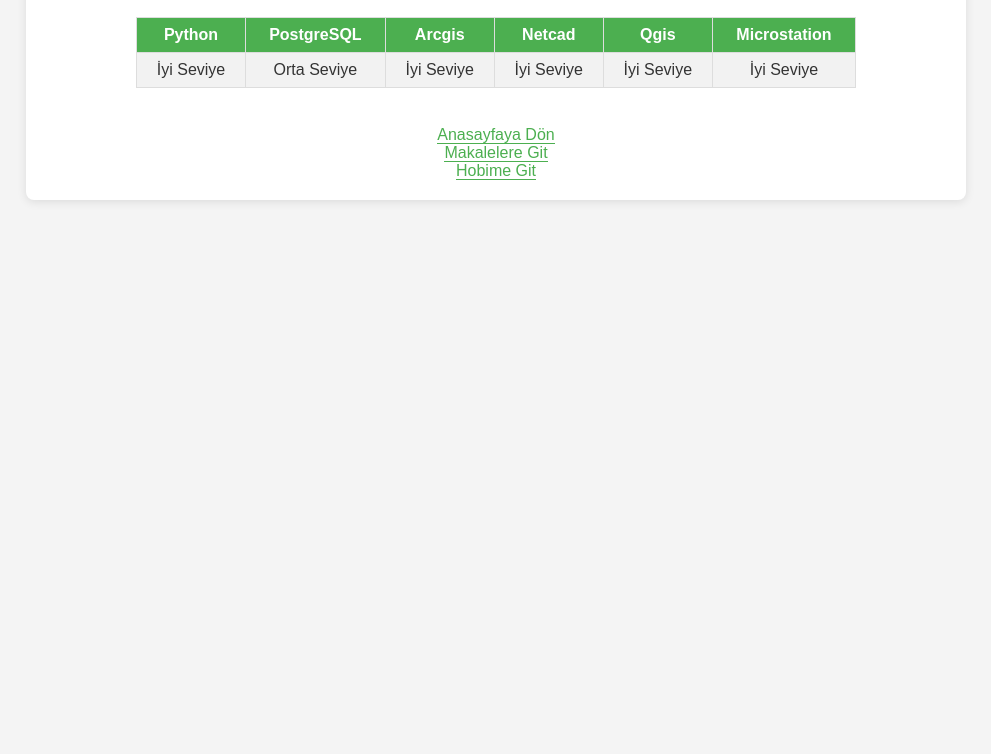
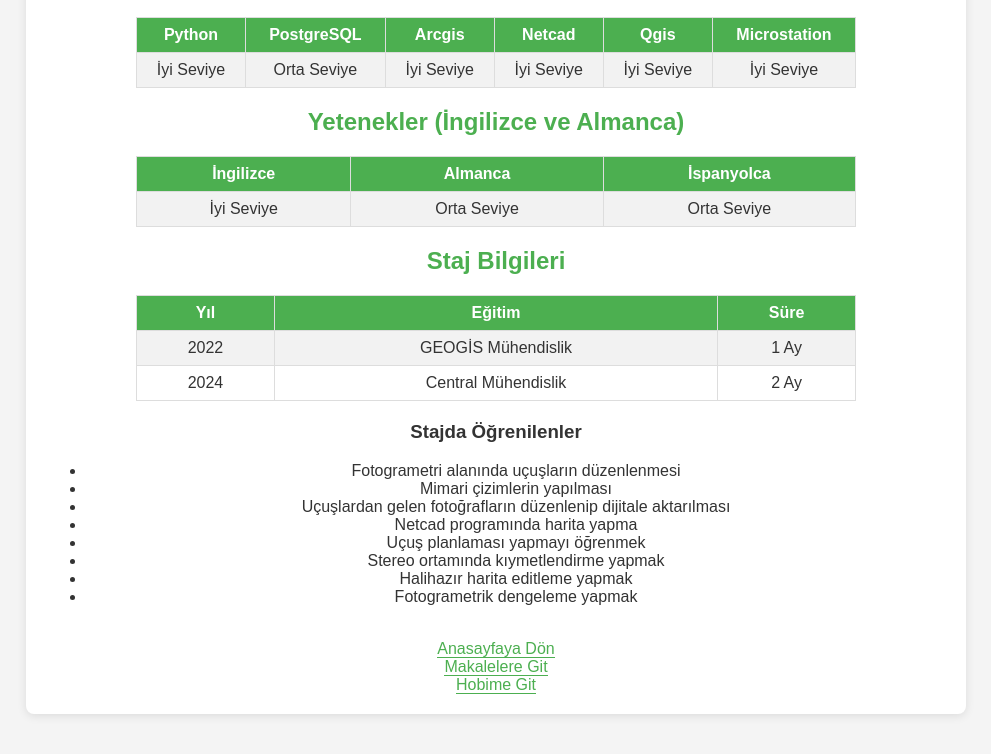
Before and after one commit to ezgigoc/cbsprogramlama, a plain HTML site: page yetenekler.html in a window 1280 px wide. Shown: the part 111-865 px from the top of the page, without its empty margins (144-1135 px from the left). Before the commit the page ends 800 px from the top, so only its background shows below. Drawn offline with Linux system fonts and the light colour scheme.

Commit message:
initialcommit

```diff
--- a/styles.css
+++ b/styles.css
@@ -56,3 +56,8 @@
     border-radius: 8px;
     box-shadow: 0 2px 10px rgba(0, 0, 0, 0.1);
 }
+body {
+    text-align: center;
+    background-color: #E6E6FA; /* Lila rengi */
+    font-family: Arial, sans-serif;
+}
--- a/yetenekler.html
+++ b/yetenekler.html
@@ -104,6 +104,51 @@
             </tr>
         </table>
 
+        <h2>Yetenekler (İngilizce ve Almanca)</h2>
+        <table>
+            <tr>
+                <th>İngilizce</th>
+                <th>Almanca</th>
+                <th>İspanyolca</th>
+            </tr>
+            <tr>
+                <td>İyi Seviye</td>
+                <td>Orta Seviye</td>
+                <td>Orta Seviye</td>
+            </tr>
+        </table>
+
+        <h2>Staj Bilgileri</h2>
+        <table>
+            <tr>
+                <th>Yıl</th>
+                <th>Eğitim</th>
+                <th>Süre</th>
+            </tr>
+            <tr>
+                <td>2022</td>
+                <td>GEOGİS Mühendislik</td>
+                <td>1 Ay</td>
+            </tr>
+            <tr>
+                <td>2024</td>
+                <td>Central Mühendislik</td>
+                <td>2 Ay</td>
+            </tr>
+        </table>
+
+        <h3> Stajda Öğrenilenler</h3>
+        <ul>
+            <li>Fotogrametri alanında uçuşların düzenlenmesi</li>
+            <li>Mimari çizimlerin yapılması</li>
+            <li>Uçuşlardan gelen fotoğrafların düzenlenip dijitale aktarılması</li>
+            <li>Netcad programında harita yapma</li>
+            <li>Uçuş planlaması yapmayı öğrenmek</li>
+            <li>Stereo ortamında kıymetlendirme yapmak</li>
+            <li>Halihazır harita editleme yapmak</li>
+            <li>Fotogrametrik dengeleme yapmak</li>
+        </ul>
+
         <br>
         <a href="index.html">Anasayfaya Dön</a>
         <br>
```
Also changed, not shown: hobim.html (+42 -24 lines).
